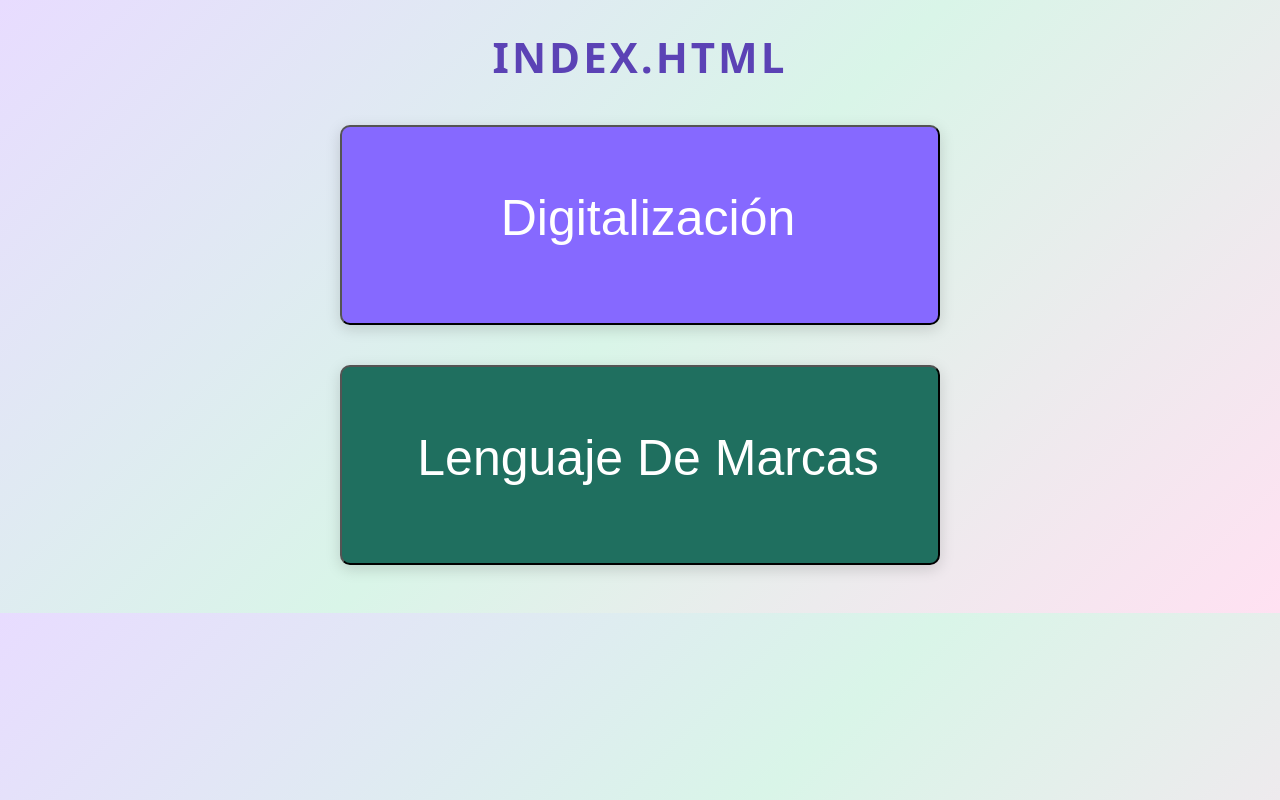
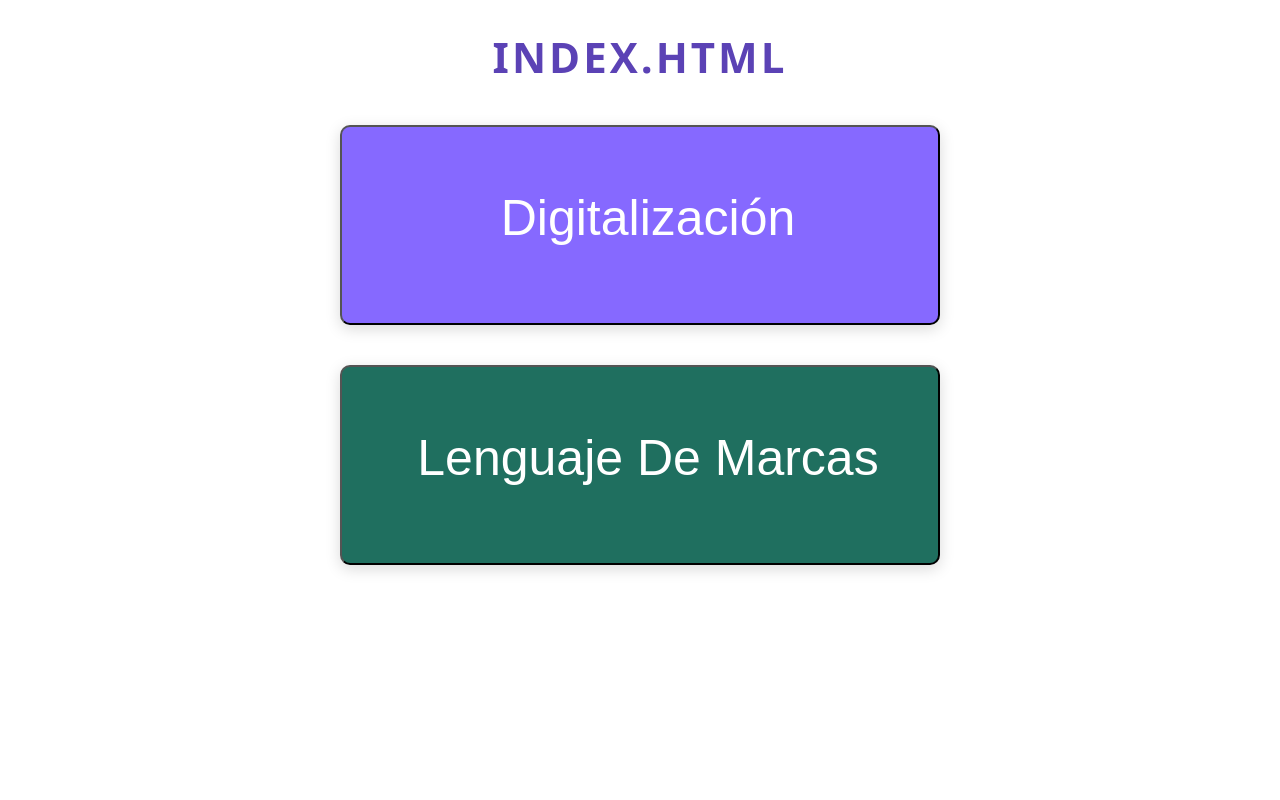
Before and after one commit to javiervalencia21/DIGI2026-2027, a plain HTML site: page PortadaIndex.html in a window 1280 px wide. Drawn offline with Linux system fonts and the light colour scheme.

Commit message:
Update PortadaIndex.html

```diff
--- a/PortadaIndex.html
+++ b/PortadaIndex.html
@@ -16,7 +16,6 @@
         {
             font-family: 'Segoe UI', sans-serif;
             text-align: center;
-            background: linear-gradient(135deg, #e8dcff, #d9f5e8, #ffe1f2);
         }
         .digi
         {
```
